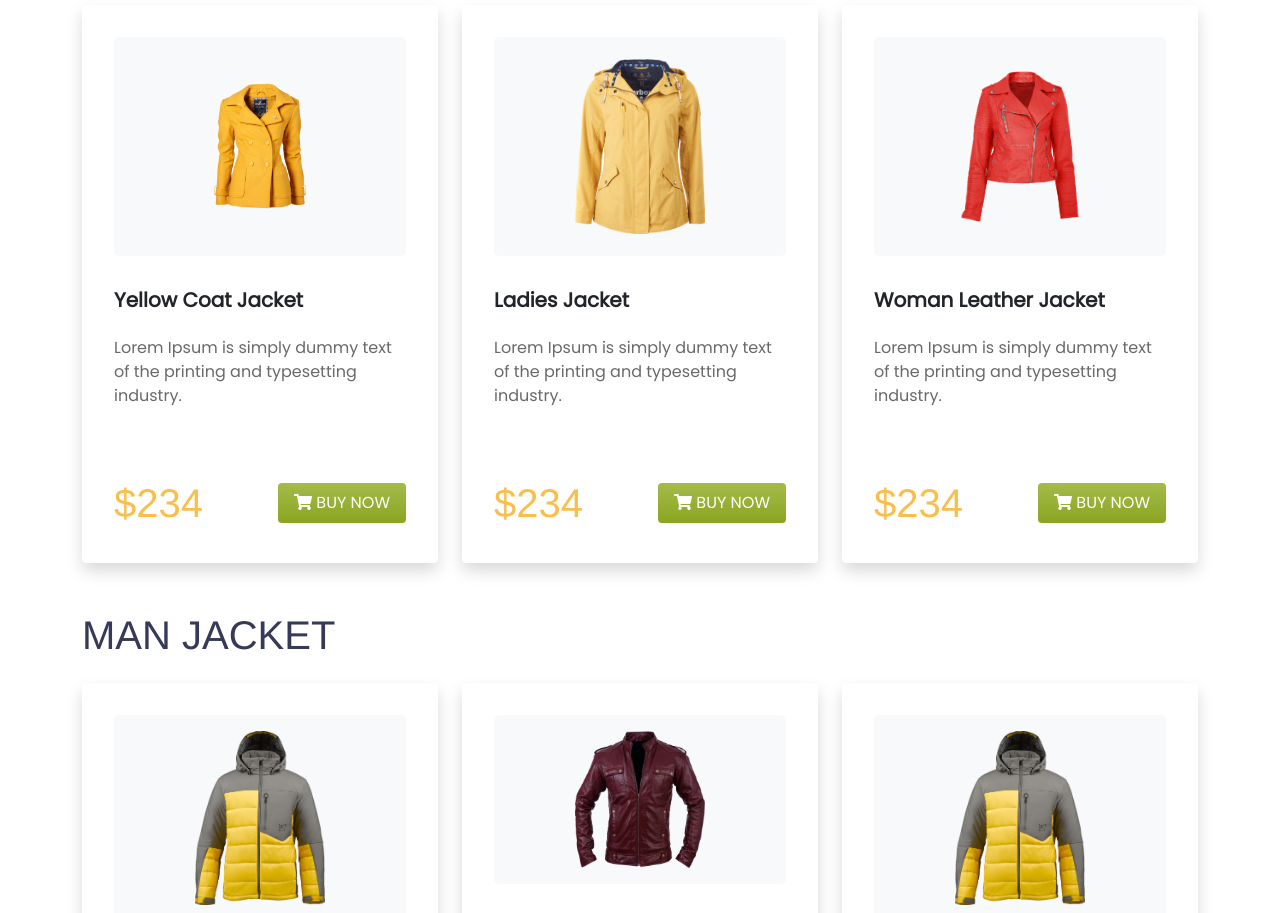
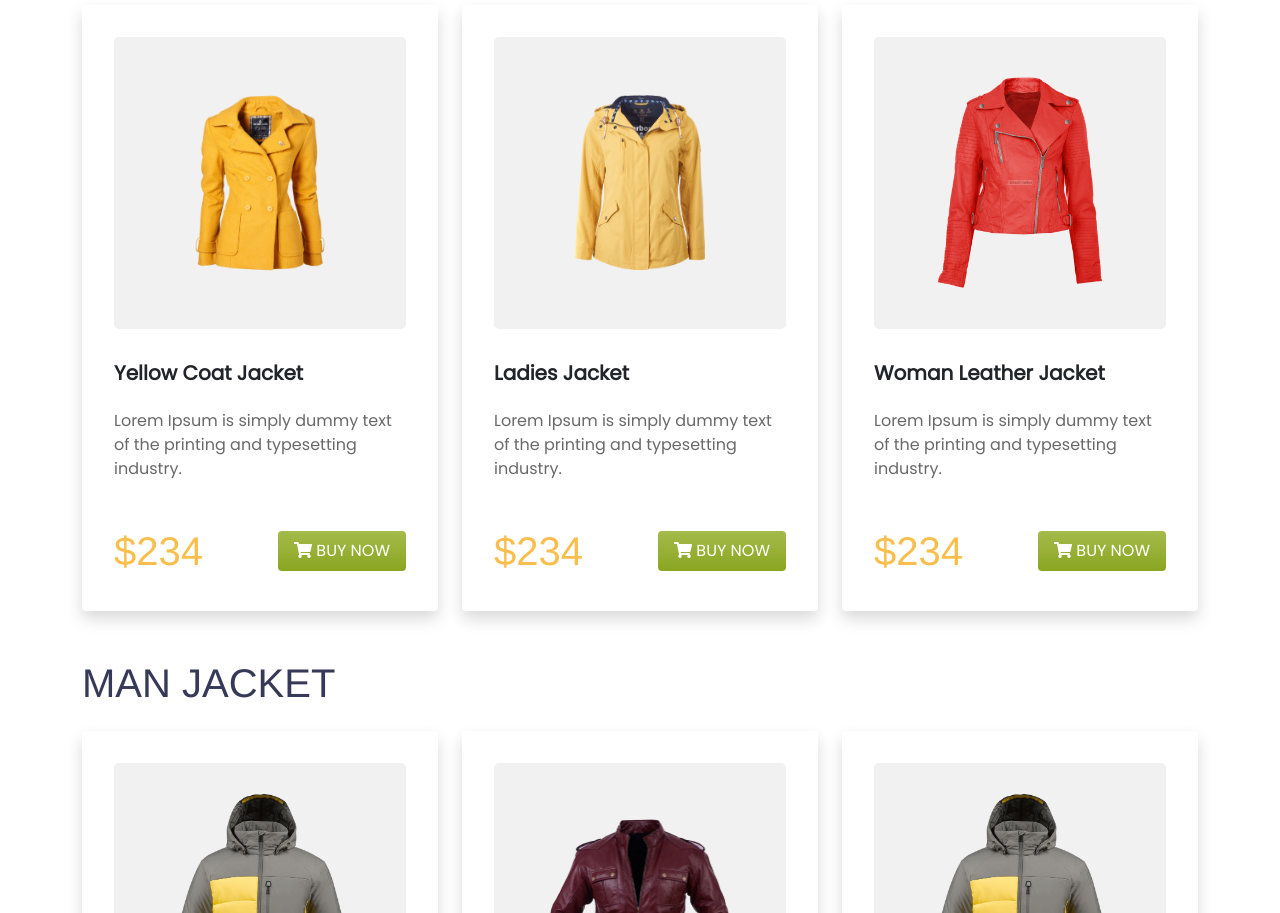
Before and after one commit to Sabbir185/penguin-fashion, a plain HTML site: page index.html in a window 1280 px wide. Shown: the part 655-1568 px from the top of the page. Drawn offline with Linux system fonts and the light colour scheme.

Commit message:
final version

```diff
--- a/css/style.css
+++ b/css/style.css
@@ -53,6 +53,11 @@ ul{
 }
 
 footer{
-    background-color:#d7e0b4;
+    background-color:#D7E0B4;
     margin-top: 7em;
 }
+
+
+.dim-light{
+    background-color: #F1F1F1;
+}
--- a/index.html
+++ b/index.html
@@ -72,8 +72,8 @@
         <div class="col-xl-4 col-lg-4 col-md-12 col-sm-12">
           <div class="card h-100 border-0 shadow p-3 mb-5 bg-white rounded">
             <div class="col">
-              <div class="d-flex justify-content-center align-items-center bg-light p-3        rounded-3 m-3 h-50">
-                <img src="images/Image/SeekPng 1.png" class="card-img-top img-fluid rounded mx-auto d-block w-50" alt="...">
+              <div class="d-flex justify-content-center align-items-center dim-light p-3       rounded-3 m-3 overflow-auto" style="height: 60%;">
+                <img src="images/Image/SeekPng 1.png" class="card-img-top img-fluid rounded mx-auto d-block" style="width: 70%;" alt="...">
               </div>
               <div class="">
                 <div class="card-body">
@@ -82,20 +82,19 @@
                 </div>
               </div>
             </div>
-
             <div class="card-footer d-flex align-items-center justify-content-between bg-white border-0">
               <h1 class="mt-2 front-h1">$234</h1>
               <p><button class="d-block btn btn-color pt-2 pb-2 ps-3 pe-3 mt-3"><i style="color: white;"
                     class="fas fa-shopping-cart"></i> BUY NOW </button></p>
             </div>
-
           </div>
         </div>
+
 
         <div class="col-xl-4 col-lg-4 col-md-12 col-sm-12">
           <div class="card h-100 border-0 shadow p-3 mb-5 bg-white rounded">
             <div class="col">
-              <div class="d-flex justify-content-center align-items-center bg-light p-3 rounded-3 m-3 h-50">
+              <div class="d-flex justify-content-center align-items-center dim-light p-3 rounded-3 m-3 overflow-auto" style="height: 60%;">
                 <img src="images/Image/PngItem_2597366 1.png" class="card-img-top img-fluid rounded mx-auto d-block w-50" alt="...">
               </div>
               <div class="">
@@ -105,21 +104,20 @@
                 </div>
               </div>
             </div>
-
             <div class="card-footer d-flex align-items-center justify-content-between bg-white border-0">
               <h1 class="mt-2 front-h1">$234</h1>
               <p><button class="d-block btn btn-color pt-2 pb-2 ps-3 pe-3 mt-3"><i style="color: white;"
                     class="fas fa-shopping-cart"></i> BUY NOW </button></p>
             </div>
-
           </div>
         </div>
+
 
         <div class="col-xl-4 col-lg-4 col-md-12 col-sm-12">
           <div class="card h-100 border-0 shadow p-3 mb-5 bg-white rounded">
             <div class="col">
-              <div class="d-flex justify-content-center align-items-center bg-light p-3 rounded-3 m-3 h-50">
-                <img src="images/Image/image 15.png" class="card-img-top img-fluid rounded mx-auto d-block w-50" alt="...">
+              <div class="d-flex justify-content-center align-items-center dim-light p-3 rounded-3 m-3 overflow-auto" style="height: 60%;">
+                <img src="images/Image/image 15.png" class="card-img-top img-fluid rounded mx-auto d-block" style="width: 70%;" alt="...">
               </div>
               <div class="">
                 <div class="card-body">
@@ -128,13 +126,11 @@
                 </div>
               </div>
             </div>
-
             <div class="card-footer d-flex align-items-center justify-content-between bg-white border-0">
               <h1 class="mt-2 front-h1">$234</h1>
               <p><button class="d-block btn btn-color pt-2 pb-2 ps-3 pe-3 mt-3"><i style="color: white;"
                     class="fas fa-shopping-cart"></i> BUY NOW </button></p>
             </div>
-
           </div>
         </div>
     </section>
@@ -146,8 +142,8 @@
         <div class="col-xl-4 col-lg-4 col-md-12 col-sm-12">
           <div class="card h-100 border-0 shadow p-3 mb-5 bg-white rounded">
             <div class="col">
-              <div class="row-sm-12 d-flex justify-content-center align-items-center bg-light p-3 rounded-3 m-3">
-                <img src="images/Image/image 11.png" class="card-img-top img-fluid w-50" alt="...">
+              <div class="row-sm-12 d-flex justify-content-center align-items-center dim-light p-3 rounded-3 m-3 overflow-auto" style="height: 60%;">
+                <img src="images/Image/image 11.png" class="card-img-top img-fluid" style="width: 70%;" alt="...">
               </div>
               <div class="">
                 <div class="card-body">
@@ -156,21 +152,20 @@
                 </div>
               </div>
             </div>
-
             <div class="card-footer d-flex align-items-center justify-content-between bg-white border-0">
               <h1 class="mt-2 front-h1">$234</h1>
               <p><button class="d-block btn btn-color pt-2 pb-2 ps-3 pe-3 mt-3"><i style="color: white;"
                     class="fas fa-shopping-cart"></i> BUY NOW </button></p>
             </div>
-
           </div>
         </div>
+
 
         <div class="col-xl-4 col-lg-4 col-md-12 col-sm-12">
           <div class="card h-100 border-0 shadow p-3 mb-5 bg-white rounded">
             <div class="col">
-              <div class="d-flex justify-content-center align-items-center bg-light p-3 rounded-3 m-3">
-                <img src="images/Image/vippng 1.png" class="card-img-top img-fluid w-50" alt="...">
+              <div class="d-flex justify-content-center align-items-center dim-light p-3 rounded-3 m-3 overflow-auto" style="height: 60%;">
+                <img src="images/Image/vippng 1.png" class="card-img-top img-fluid " style="width: 70%;" alt="...">
               </div>
               <div class="">
                 <div class="card-body">
@@ -179,21 +174,20 @@
                 </div>
               </div>
             </div>
-
             <div class="card-footer d-flex align-items-center justify-content-between bg-white border-0">
               <h1 class="mt-2 front-h1">$234</h1>
               <p><button class="d-block btn btn-color pt-2 pb-2 ps-3 pe-3 mt-3"><i style="color: white;"
                     class="fas fa-shopping-cart"></i> BUY NOW </button></p>
             </div>
-
           </div>
         </div>
+
 
         <div class="col-xl-4 col-lg-4 col-md-12 col-sm-12">
           <div class="card h-100 border-0 shadow p-3 mb-5 bg-white rounded">
             <div class="col">
-              <div class="d-flex justify-content-center align-items-center bg-light p-3 rounded-3 m-3">
-                <img src="images/Image/image 11.png" class="card-img-top img-fluid w-50" alt="...">
+              <div class="d-flex justify-content-center align-items-center dim-light p-3 rounded-3 m-3 overflow-auto" style="height: 60%;">
+                <img src="images/Image/image 11.png" class="card-img-top img-fluid" style="width: 70%;" alt="...">
               </div>
               <div class="">
                 <div class="card-body">
@@ -202,16 +196,15 @@
                 </div>
               </div>
             </div>
-
             <div class="card-footer d-flex align-items-center justify-content-between bg-white border-0">
               <h1 class="mt-2 front-h1">$234</h1>
               <p><button class="d-block btn btn-color pt-2 pb-2 ps-3 pe-3 mt-3"><i style="color: white;"
                     class="fas fa-shopping-cart"></i> BUY NOW </button></p>
             </div>
-
           </div>
         </div>
     </section>
+
 
     <section class="container px-4 mt-5 p-5">
       <div class="row g-5 d-flex align-items-center">
@@ -226,6 +219,7 @@
             </div>
           </div>
 
+
           <div class="p-3 border bg-light d-flex align-items-center shadow-sm mb-3 bg-white rounded border-0">
             <div class="">
               <img class="img-fluid w-50 float-end me-4 mb-3" src="images/Logo_Icon/image 13.png" alt="">
@@ -235,6 +229,7 @@
               <p>Everybody is different, which is why we offer styles for every body</p>
             </div>
           </div>
+
 
           <div class="p-3 border bg-light d-flex align-items-center shadow-sm mb-3 bg-white rounded border-0">
             <div class="">
@@ -262,7 +257,7 @@
             <img class="w-50 pe-5 me-5" src="images/reviews.png" alt="">
           </div>
 
-          <div class="col-xl-6 col-lg-6 col-md-12 col-sm-12">
+          <div class="col-xl-6 col-lg-6 col-md-12 col-sm-12 pb-3 pt-3">
 
               <div class="rating-info d-flex justify-content-between align-items-center pb-1">
                 <div class="rating">
@@ -359,9 +354,8 @@
         <p>Get updates on sales, specials and more</p>
         <textarea name="" id="" cols="30" rows="4" placeholder="write your query"></textarea>
         <br>
-        <input type="text" name="" id="" placeholder="Enter your Email"> <br>
-        <button class="btn btn-color pt-2 pb-2 ps-3 pe-3 mt-3"><i style="color: white;"
-          class="fas fa-shopping-cart"></i> BUY NOW </button>
+        <input type="text" name="" id="" placeholder="Enter your Email"> <br> <br>
+        <button class="btn btn-primary pt-2 ps-3 pe-3 pb-2"> Submit </button>
       </div>
     </section>
 
```
